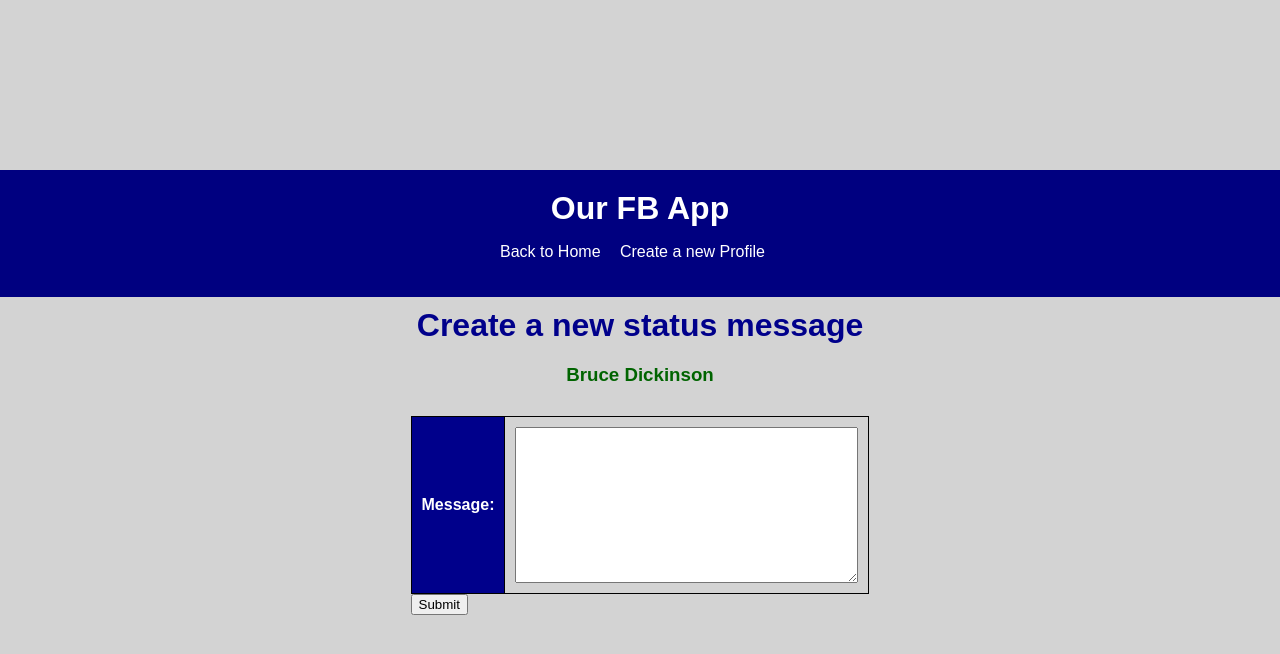
After one commit to berkmatt4/cs412, a Django app: page /mini_fb/profile/1/create_status in a window 1280 px wide. The commit adds this page. Shown: the top 654 px of the page. Run offline with Django 5.2, Linux system fonts and the light colour scheme; data comes from the database, SQL or seed files in the repository; both versions use the stored data as it was after the commit; lists and menus that the app fills with data are empty.

Commit message:
Completed assignment 6

```diff
--- a/mini_fb/admin.py
+++ b/mini_fb/admin.py
@@ -2,5 +2,6 @@
 from django.contrib import admin
 
 # Register your models here.
-from .models import Profile
+from .models import Profile, StatusMessage
 admin.site.register(Profile)
+admin.site.register(StatusMessage)
--- /dev/null
+++ b/mini_fb/forms.py
@@ -0,0 +1,25 @@
+from django import forms
+from .models import Profile, StatusMessage
+
+#forms.py provides the forms for the user to enter a new profile
+#or to enter new status  messages
+
+class CreateProfileForm(forms.ModelForm):
+    '''A form with which users can create
+    a new profile'''
+
+    class Meta:
+        '''class to associate the form with a model in our db'''
+        model = Profile
+
+        #outlining which fields should be filled by the user
+        fields = ['first_name', 'last_name', 'city', 'email_address', 'profile_image_url']
+
+class CreateStatusMessageForm(forms.ModelForm):
+    '''A form with which users can create a new status
+    message'''
+
+    class Meta:
+        '''class to associate the form with a model in the db'''
+        model = StatusMessage
+        fields = ['message']
--- a/mini_fb/models.py
+++ b/mini_fb/models.py
@@ -1,6 +1,7 @@
 #models for the mini_fb assignment
 
 from django.db import models
+from django.urls import reverse
 
 # Create your models here.
 class Profile(models.Model):
@@ -12,3 +13,32 @@ class Profile(models.Model):
     city = models.TextField(blank=True)
     email_address = models.TextField(blank=True)
     profile_image_url = models.URLField(blank=True)
+
+    def __str__(self):
+        '''return a string representation of the user's profile'''
+        return f'{self.first_name} {self.last_name}'
+
+    def get_status_message(self):
+        '''accessor to return the status messages related to the profile'''
+        status = StatusMessage.objects.filter(profile = self)
+
+        #sorting status messages with most recent displayed first
+        sorted_status = status.order_by('-published')
+
+        return sorted_status
+
+    def get_absolute_url(self):
+        '''method to show the new record after creation'''
+
+        return reverse('show_profile', kwargs={'pk': self.pk})
+
+class StatusMessage(models.Model):
+    '''model for creating status messages on our mini facebook
+    includes a foreign key reference for the users Profile'''
+    profile = models.ForeignKey(Profile, on_delete = models.CASCADE)
+    message = models.TextField(blank = False)
+    published = models.DateTimeField(auto_now = True)   #get the current time
+
+    def __str__(self):
+        '''create a string representation of a StatusMessage object'''
+        return f'{self.message}'
--- a/mini_fb/templates/mini_fb/base.html
+++ b/mini_fb/templates/mini_fb/base.html
@@ -15,6 +15,7 @@
                     <!--I've included a link back to the home page for when you look at
                     a user's profile details-->
                     <li><a href="{% url 'show_all_profiles' %}">Back to Home</a></li>
+                    <li><a href="{% url 'create_profile' %}">Create a new Profile</a></li>
                 </ul>
             </nav>
         </header>
--- /dev/null
+++ b/mini_fb/templates/mini_fb/create_status_form.html
@@ -0,0 +1,20 @@
+<!--A template to display the form for creating new status messages-->
+
+{% extends 'mini_fb/base.html' %}
+
+{% block content %}
+
+<h1>Create a new status message</h1>
+<h3>{{profile.first_name}} {{profile.last_name}}</h3>
+
+<form method = "POST">
+    {% csrf_token %}
+    <table class = "create-status-form">
+        {{form.as_table}}
+    </table>
+
+    <input type = "submit" name = "Upload Status" id = "Upload Status">
+
+</form>
+
+{% endblock %}
--- a/mini_fb/urls.py
+++ b/mini_fb/urls.py
@@ -2,11 +2,14 @@
 
 from django.urls import path
 from django.conf import settings
-from .views import ShowAllProfilesView, ShowProfilePageView
+from .views import *
 
 #defining only two - default link to show_all_profiles
 #another to show a single profile details
 urlpatterns = [
     path('', ShowAllProfilesView.as_view(), name="show_all_profiles"),
-    path('profile/<int:pk>', ShowProfilePageView.as_view(), name="show_profile")
+    path('profile/<int:pk>', ShowProfilePageView.as_view(), name="show_profile"),
+    path('create_profile', CreateProfileView.as_view(), name="create_profile"),
+    path('profile/<int:pk>/create_status', CreateStatusMessageView.as_view(), name="create_status"),
+
 ]
--- a/mini_fb/views.py
+++ b/mini_fb/views.py
@@ -1,8 +1,10 @@
 #views for the mini_fb app
 from django.shortcuts import render
-from django.views.generic import ListView, DetailView
-from .models import Profile
+from django.views.generic import ListView, DetailView, CreateView
+from .models import Profile, StatusMessage
+from .forms import CreateProfileForm, CreateStatusMessageForm
 import random
+from django.urls import reverse
 
 # Create your views here.
 class ShowAllProfilesView(ListView):
@@ -18,3 +20,50 @@ class ShowProfilePageView(DetailView):
     model = Profile
     template_name = "mini_fb/show_profile.html"
     context_object_name = "profile"
+
+class CreateProfileView(CreateView):
+    '''a view to allow users to create a profile
+    based off of the form outlined in forms.py'''
+
+    form_class = CreateProfileForm
+    template_name = "mini_fb/create_profile_form.html"
+
+class CreateStatusMessageView(CreateView):
+    '''a view to allow users to upload a new status
+    message based on the form outlined in forms.py'''
+
+    form_class = CreateStatusMessageForm
+    template_name = "mini_fb/create_status_form.html"
+
+    def get_success_url(self):
+        '''overriding this method to direct us back
+        to the profile to which the status message was uploaded'''
+
+        pk = self.kwargs['pk']
+
+        return reverse('show_profile', kwargs = {'pk': pk})
+
+    def get_context_data(self):
+        '''overriding this method in order to retrieve
+        the profile associated with the status message'''
+
+        context = super().get_context_data()
+
+        pk = self.kwargs['pk']
+        profile = Profile.objects.get(pk = pk)
+
+        context['profile'] = profile
+
+        return context
+
+    def form_valid(self, form):
+        '''validate our data before it is sent to the db'''
+
+        print(form.cleaned_data)
+
+        pk = self.kwargs['pk']
+        profile = Profile.objects.get(pk=pk)
+
+        form.instance.profile = profile
+
+        return super().form_valid(form)
```
Also changed, not shown: mini_fb/templates/mini_fb/create_profile_form.html (added, +19 -0 lines), mini_fb/templates/mini_fb/show_profile.html (+8 -0 lines), db.sqlite3, mini_fb/migrations/0002_statusmessage.py (added), static/mini_fb/styles.css (line endings or trailing spaces).
